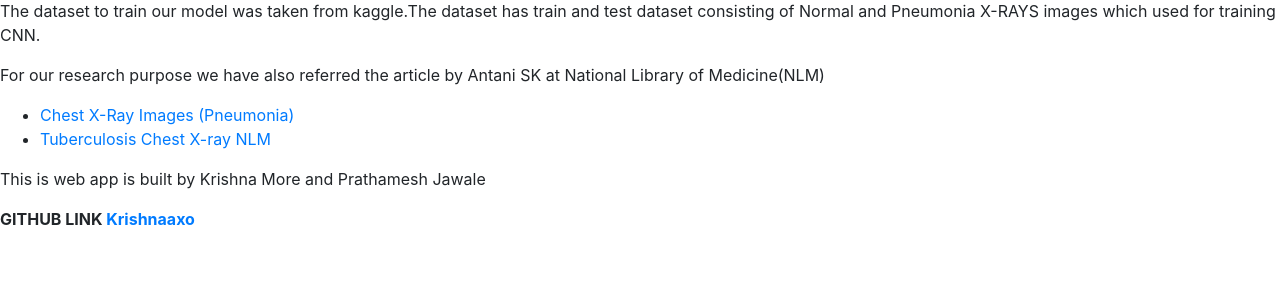
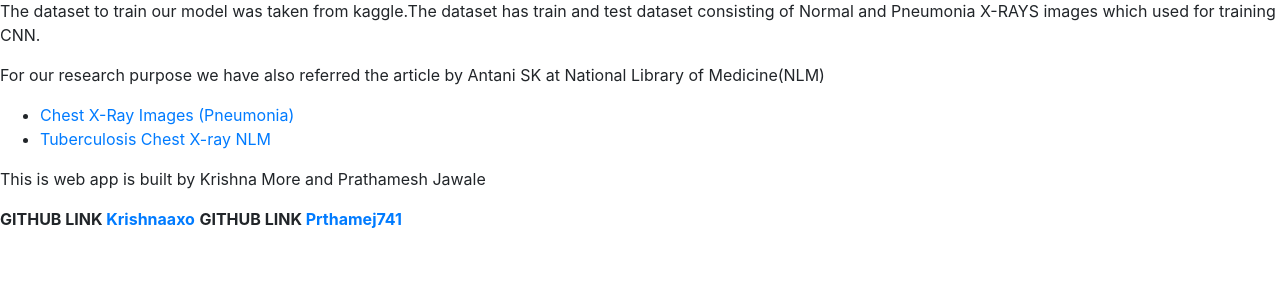
Before and after one commit to sb033/Pneumonia-Detection-Web-App, a Flask app: page / in a window 1280 px wide. Shown: the part 389-689 px from the top of the page. Run offline with Flask 2, Linux system fonts and the light colour scheme; some libraries are stand-ins or nearby versions.

Commit message:
Update base.html

```diff
--- a/templates/base.html
+++ b/templates/base.html
@@ -37,6 +37,7 @@
     </ul>
     <p>This is web app is built by Krishna More and Prathamesh Jawale</p>
     <b>GITHUB LINK <a href="https://github.com/krishnaaxo/projectt1">Krishnaaxo</a></b>
+    <b>GITHUB LINK <a href="  https://github.com/Prathamej741/Deep_learninigProject1">Prthamej741</a></b>
     </div>
 </footer>
 
```
